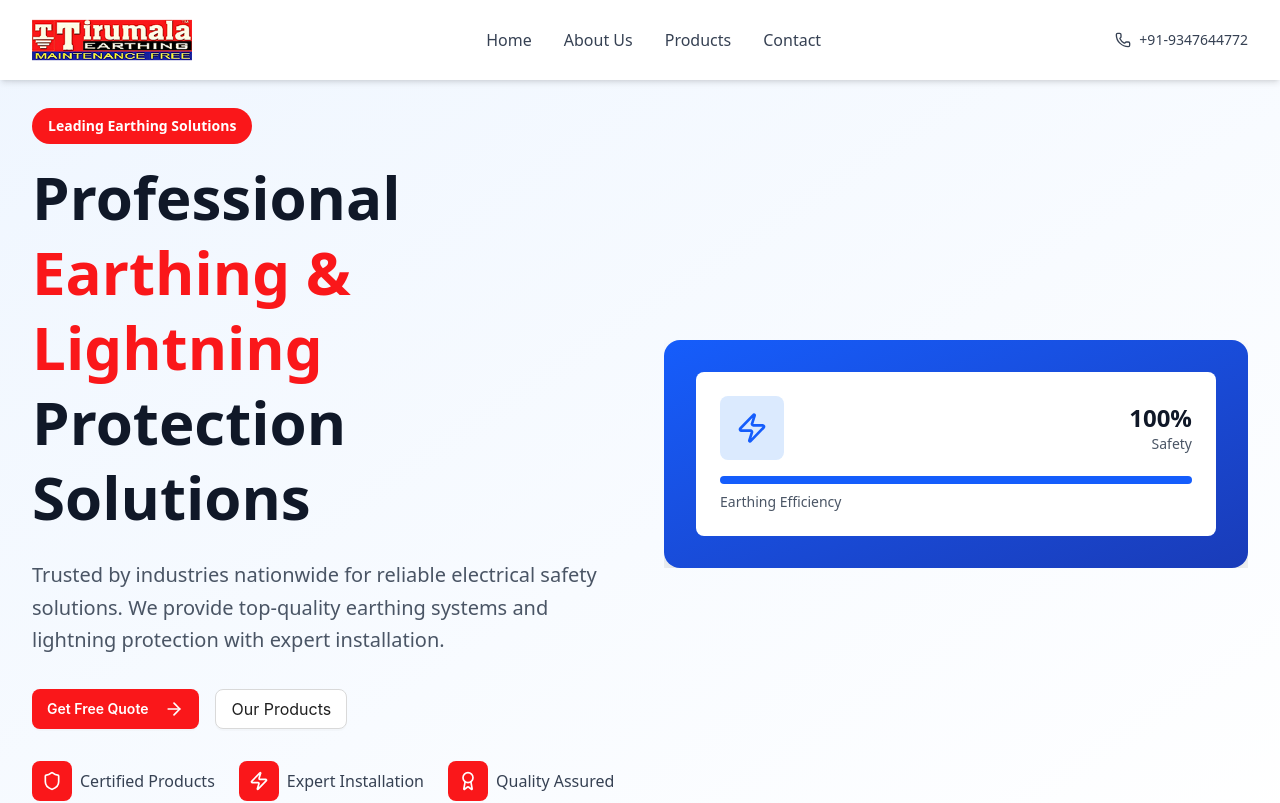
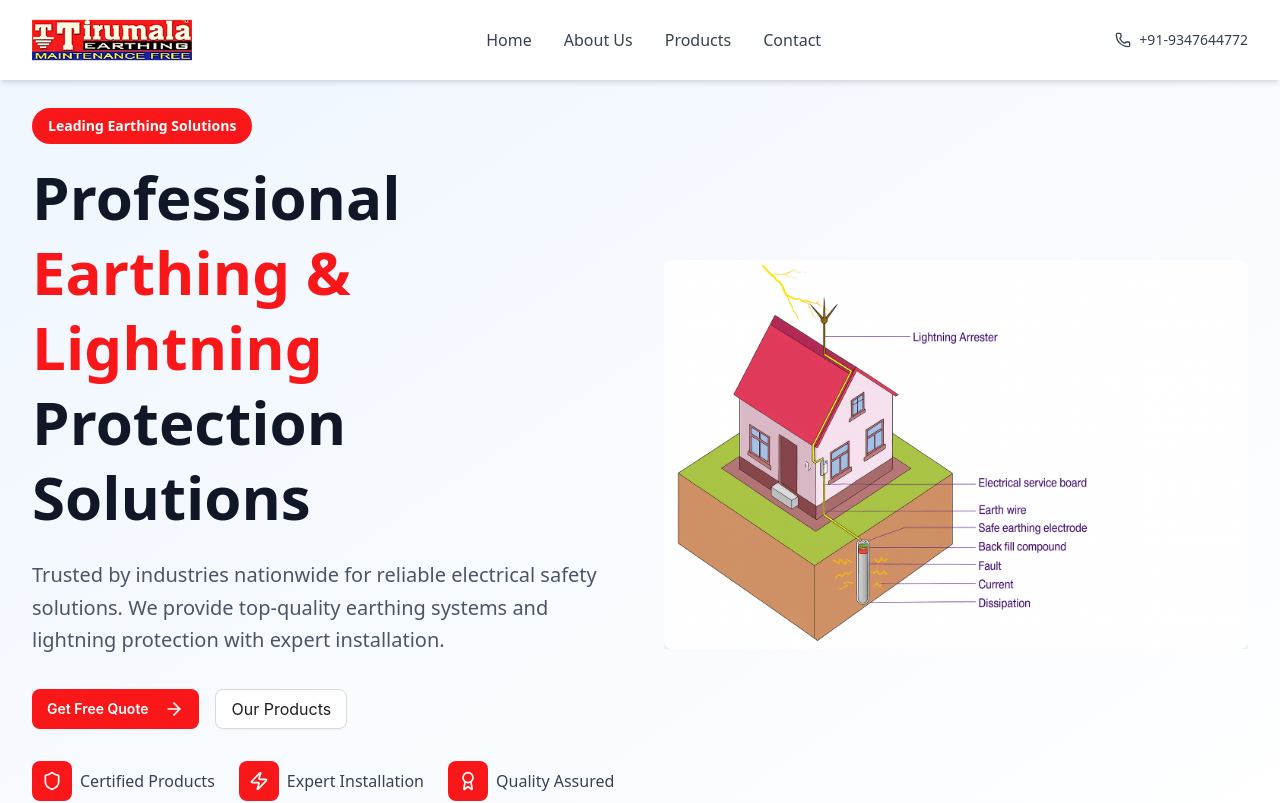
Before and after one commit to gagan2389/Tirumala-Earthing, a React (Vite) app: page / in a window 1280 px wide. Shown: the top 803 px of the page. Built offline with nearby package versions, Linux system fonts and the light colour scheme.

Commit message:
Refactor AboutUs and Hero components for improved layout and responsiveness; add home image asset.

```diff
--- a/src/components/AboutUs.tsx
+++ b/src/components/AboutUs.tsx
@@ -43,12 +43,9 @@ const AboutUs = () => {
             </div>
 
             {/* Certifications Section */}
-            <div>
-              <h2 className="text-3xl font-bold text-[#fa171a] mb-6">
-                Certifications
-              </h2>
+            <div className='h-full flex items-center justify-center'>
 
-              <div className="flex flex-col sm:flex-row gap-8 items-center justify-center">
+              <div className="flex flex-row gap-4 sm:gap-8 items-center justify-center">
                 {/* ISO Certification */}
                 <motion.div
                   initial={{ opacity: 0, y: 20 }}
@@ -59,7 +56,7 @@ const AboutUs = () => {
                   <img
                     src={isoLogo}
                     alt="ISO 9001:2015 Certified Company"
-                    className="w-48 h-48 object-contain"
+                    className="w-32 h-32 sm:w-48 sm:h-48 object-contain"
                   />
                 </motion.div>
 
@@ -73,7 +70,7 @@ const AboutUs = () => {
                   <img
                     src={apcpdclLogo}
                     alt="APCPDCL Approved Vendor"
-                    className="w-48 h-48 object-contain"
+                    className="w-32 h-32 sm:w-48 sm:h-48 object-contain"
                   />
                 </motion.div>
               </div>
@@ -139,8 +136,7 @@ const AboutUs = () => {
                 <div className="flex border-b-2 border-gray-200">
                   <button
                     onClick={() => setActiveTab('mission')}
-                    className={`flex-1 px-6 py-4 text-lg font-bold transition-colors ${
-                      activeTab === 'mission'
+                    className={`flex-1 px-6 py-4 text-lg font-bold transition-colors ${activeTab === 'mission'
                         ? 'text-[#fa171a] border-b-4 border-[#fa171a]/60'
                         : '!text-[#fa171a]'
                       }`}
@@ -149,8 +145,7 @@ const AboutUs = () => {
                   </button>
                   <button
                     onClick={() => setActiveTab('vision')}
-                    className={`flex-1 px-6 py-4 text-lg font-bold transition-colors ${
-                      activeTab === 'vision'
+                    className={`flex-1 px-6 py-4 text-lg font-bold transition-colors ${activeTab === 'vision'
                         ? 'text-[#fa171a] border-b-4 border-[#fa171a]/60'
                         : '!text-[#fa171a]'
                       }`}
@@ -188,18 +183,18 @@ const AboutUs = () => {
               </div>
 
               {/* Warranty Badges Below Mission/Vision */}
-              <div className="flex flex-col sm:flex-row gap-6 mt-8 items-center justify-center">
+              <div className="flex flex-row gap-4 sm:gap-6 mt-8 items-center justify-center">
                 {/* Warranty Badge */}
                 <motion.div
                   initial={{ opacity: 0, scale: 0.8 }}
                   animate={{ opacity: 1, scale: 1 }}
                   transition={{ delay: 0.6 }}
-                  className="flex flex-col items-center bg-white p-4 rounded-lg"
+                  className="flex flex-col items-center bg-white p-2 sm:p-4 rounded-lg"
                 >
                   <img
                     src={warrantyBadge}
                     alt="5 Year Warranty Guaranteed"
-  className="w-48 h-48 object-contain bg-white"
+                    className="w-32 h-32 sm:w-48 sm:h-48 object-contain bg-white"
                     style={{ backgroundColor: '#ffffff' }}
                   />
 
@@ -210,12 +205,12 @@ const AboutUs = () => {
                   initial={{ opacity: 0, scale: 0.8 }}
                   animate={{ opacity: 1, scale: 1 }}
                   transition={{ delay: 0.7 }}
-                  className="flex flex-col items-center bg-white p-4 rounded-lg"
+                  className="flex flex-col items-center bg-white p-2 sm:p-4 rounded-lg"
                 >
                   <img
                     src={satisfactionBadge}
                     alt="100% Satisfaction Guaranteed"
-                    className="w-48 h-48 object-contain"
+                    className="w-32 h-32 sm:w-48 sm:h-48 object-contain"
                   />
                 </motion.div>
               </div>
--- a/src/components/Hero.tsx
+++ b/src/components/Hero.tsx
@@ -1,8 +1,12 @@
 import { motion } from 'framer-motion';
 import { Button } from 'antd';
 import { ArrowRight, Shield, Zap, Award } from 'lucide-react';
+import { useNavigate } from 'react-router-dom';
+import homeImage from '../images/homeImage.png';
 
 const Hero = () => {
+  const navigate = useNavigate();
+
   const features = [
     { icon: Shield, text: 'Certified Products' },
     { icon: Zap, text: 'Expert Installation' },
@@ -14,6 +18,10 @@ const Hero = () => {
     if (contactSection) {
       contactSection.scrollIntoView({ behavior: 'smooth' });
     }
+  };
+
+  const navigateToProducts = () => {
+    navigate('/products');
   };
 
   return (
@@ -66,7 +74,7 @@ const Hero = () => {
                 Get Free Quote
                 <ArrowRight className="ml-2 w-5 h-5" />
               </Button>
-              <Button size="large" className="h-12 px-8">
+              <Button size="large" className="h-12 px-8" onClick={navigateToProducts}>
                 Our Products
               </Button>
             </motion.div>
@@ -100,58 +108,10 @@ const Hero = () => {
             transition={{ duration: 0.8, delay: 0.2 }}
             className="relative overflow-hidden"
           >
-            <div className="relative z-10">
-              <div className="bg-gradient-to-br from-blue-600 to-blue-800 rounded-2xl p-8 shadow-2xl">
-                <div className="bg-white rounded-lg p-6 space-y-4">
-                  <div className="flex items-center justify-between">
-                    <div className="w-16 h-16 bg-blue-100 rounded-lg flex items-center justify-center">
-                      <Zap className="w-8 h-8 text-blue-600" />
-                    </div>
-                    <div className="text-right">
-                      <p className="text-2xl font-bold text-gray-900">100%</p>
-                      <p className="text-sm text-gray-600">Safety</p>
-                    </div>
-                  </div>
-                  <div className="space-y-2">
-                    <div className="h-2 bg-gray-200 rounded-full overflow-hidden">
-                      <motion.div
-                        initial={{ width: 0 }}
-                        animate={{ width: '100%' }}
-                        transition={{ duration: 1, delay: 1 }}
-                        className="h-full bg-blue-600"
-                      />
-                    </div>
-                    <p className="text-sm text-gray-600">Earthing Efficiency</p>
-                  </div>
-                </div>
-              </div>
-            </div>
-
-            {/* Decorative Elements */}
-            <motion.div
-              animate={{
-                scale: [1, 1.1, 1],
-                opacity: [0.3, 0.5, 0.3],
-              }}
-              transition={{
-                duration: 2,
-                repeat: Infinity,
-                ease: "easeInOut",
-              }}
-              className="hidden md:block absolute -top-10 -right-10 w-40 h-40 bg-blue-200 rounded-full blur-3xl -z-10"
-            />
-            <motion.div
-              animate={{
-                scale: [1, 1.2, 1],
-                opacity: [0.2, 0.4, 0.2],
-              }}
-              transition={{
-                duration: 2.5,
-                repeat: Infinity,
-                ease: "easeInOut",
-                delay: 0.5,
-              }}
-              className="hidden md:block absolute -bottom-10 -left-10 w-32 h-32 bg-blue-300 rounded-full blur-3xl -z-10"
+            <img
+              src={homeImage}
+              alt="Earthing Solutions"
+              className="w-full h-auto rounded-lg shadow-lg"
             />
           </motion.div>
         </div>
```
Also changed, not shown: src/images/homeImage.png (added). Lines whose indentation alone changed are shown as unchanged.
